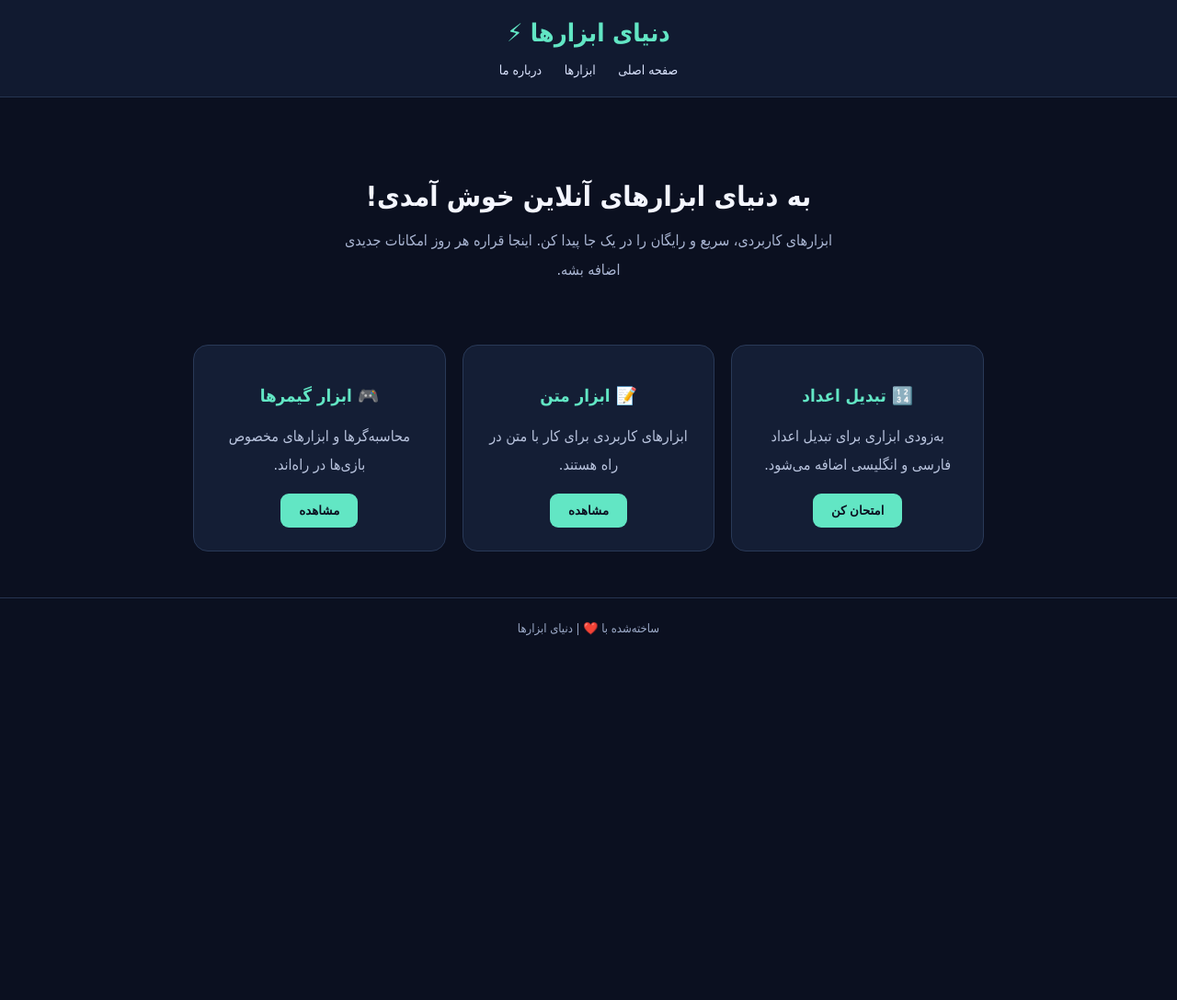
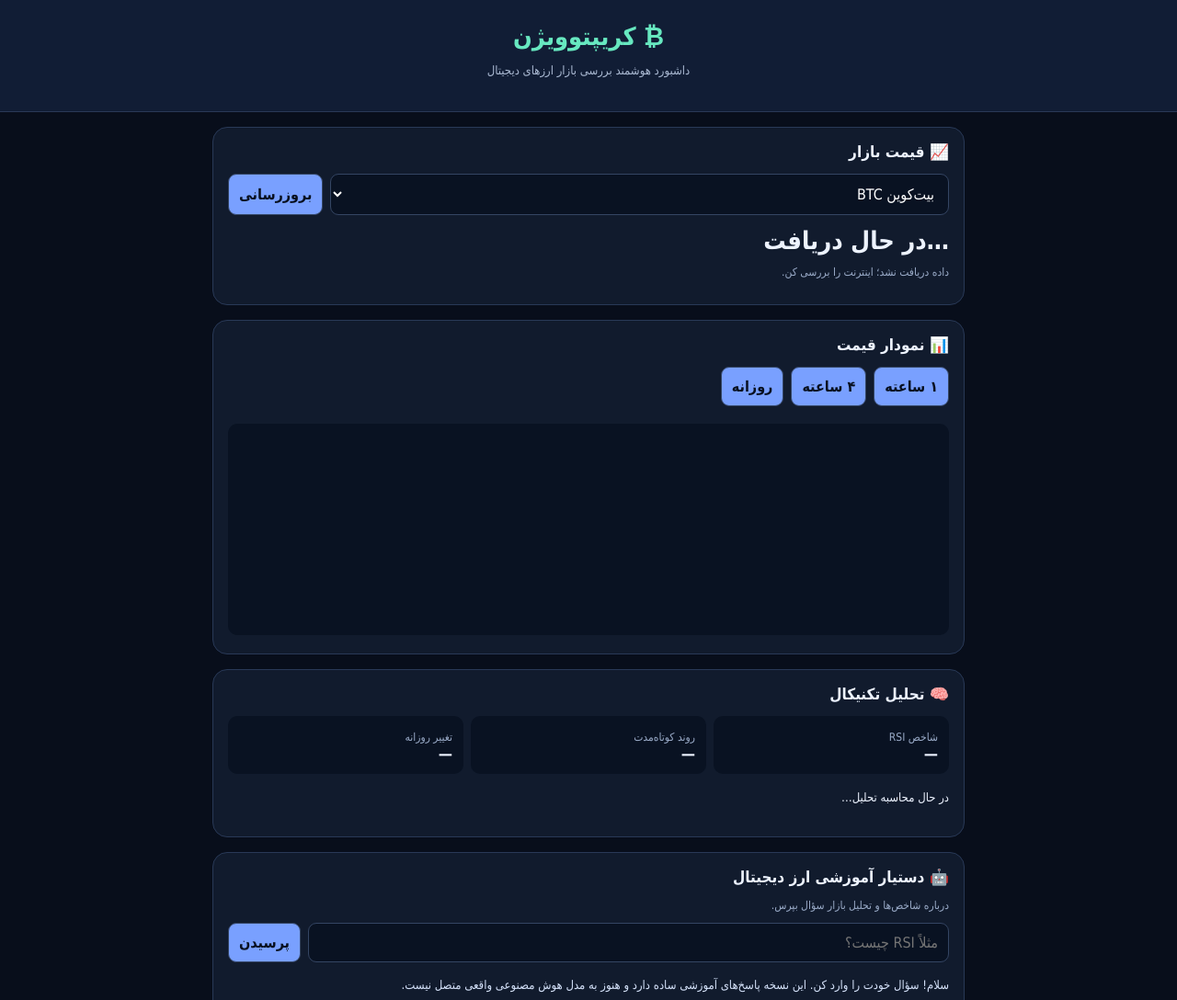
Before and after one commit to talent1551-max/my-first-website, a plain HTML site: page index.html in a window 1280 px wide. Shown: the top 1088 px of the page at 92% size. Before the commit the page ends 800 px from the top, so only its background shows below. Drawn offline with Linux system fonts and the light colour scheme; no server answers.

Commit message:
Update index.html

```diff
--- a/index.html
+++ b/index.html
@@ -2,167 +2,210 @@
 <html lang="fa" dir="rtl">
 <head>
 <meta charset="UTF-8">
-    <meta name="viewport" content="width=device-width, initial-scale=1.0">
-    <meta name="description" content="به سایت ابزارهای آنلاین خوش آمدید. ابزارهای کاربردی و رایگان برای همه.">
-    <title>دنیای ابزارها | ابزارهای آنلاین رایگان</title>
+<meta name="viewport" content="width=device-width, initial-scale=1">
+<title>کریپتوویژن | تحلیل ارز دیجیتال</title>
 <style>
-        * {
-            box-sizing: border-box;
-        }
-
-        body {
-            margin: 0;
-            font-family: Tahoma, Arial, sans-serif;
-            background: #0b1020;
-            color: #f4f6ff;
-        }
-
-        header {
-            padding: 20px;
-            background: #111a30;
-            border-bottom: 1px solid #263451;
-            text-align: center;
-        }
-
-        header h1 {
-            margin: 0;
-            color: #62e6c4;
-            font-size: 27px;
-        }
-
-        nav {
-            margin-top: 15px;
-        }
-
-        nav a {
-            color: #dce5ff;
-            text-decoration: none;
-            margin: 0 10px;
-            font-size: 14px;
-        }
-
-        .hero {
-            text-align: center;
-            padding: 65px 20px 45px;
-        }
-
-        .hero h2 {
-            font-size: 30px;
-            margin-bottom: 15px;
-        }
-
-        .hero p {
-            color: #aab6d3;
-            line-height: 2;
-            max-width: 550px;
-            margin: auto;
-        }
-
-        .tools {
-            max-width: 900px;
-            margin: 0 auto;
-            padding: 20px;
-            display: grid;
-            grid-template-columns: repeat(auto-fit, minmax(220px, 1fr));
-            gap: 18px;
-        }
-
-        .card {
-            background: #141e35;
-            border: 1px solid #293957;
-            border-radius: 16px;
-            padding: 25px;
-            text-align: center;
-        }
-
-        .card h3 {
-            color: #62e6c4;
-        }
-
-        .card p {
-            color: #b8c3dd;
-            line-height: 1.9;
-        }
-
-        .card button {
-            background: #62e6c4;
-            color: #0b1020;
-            border: 0;
-            border-radius: 9px;
-            padding: 11px 20px;
-            font-weight: bold;
-            cursor: pointer;
-        }
-
-        .card button:hover {
-            background: #42c9a8;
-        }
-
-        footer {
-            text-align: center;
-            padding: 25px;
-            margin-top: 30px;
-            color: #9caac8;
-            border-top: 1px solid #263451;
-            font-size: 13px;
-        }
+*{box-sizing:border-box}
+body{margin:0;background:#080e1b;color:#edf3ff;font-family:Tahoma,Arial,sans-serif}
+header{padding:24px 16px;background:#111d35;text-align:center;border-bottom:1px solid #293957}
+header h1{margin:0;color:#67e8c0;font-size:27px}
+header p{color:#aab9d2;font-size:13px}
+main{max-width:850px;margin:auto;padding:16px}
+.card{background:#111b2d;border:1px solid #293957;border-radius:16px;padding:16px;margin-bottom:16px}
+h2{font-size:17px;margin-top:0}
+select,input,button{font:inherit;border-radius:9px;padding:11px;border:1px solid #344563}
+select,input{background:#091222;color:white}
+button{background:#79a0ff;color:#081020;font-weight:bold;cursor:pointer}
+.row{display:flex;gap:8px;flex-wrap:wrap}
+.row select{flex:1;min-width:150px}
+.price{font-size:27px;font-weight:bold;direction:ltr;text-align:right;margin:12px 0}
+.muted{font-size:12px;color:#9aabc8}
+.green{color:#32d6a0}.red{color:#ff7180}
+canvas{width:100%;height:230px;background:#091222;border-radius:10px}
+.metrics{display:grid;grid-template-columns:repeat(3,1fr);gap:8px}
+.metric{padding:12px;background:#091222;border-radius:10px}
+.metric strong{display:block;font-size:17px}
+#analysis{line-height:2;font-size:13px}
+#answer{white-space:pre-wrap;line-height:1.9;font-size:13px;color:#d5e2fa}
+footer{text-align:center;color:#8d9db8;font-size:11px;padding:20px}
+@media(max-width:500px){.metrics{grid-template-columns:1fr}.price{font-size:23px}}
 </style>
 </head>
 <body>
-
 <header>
-    <h1>دنیای ابزارها ⚡</h1>
-    <nav>
-        <a href="#home">صفحه اصلی</a>
-        <a href="#tools">ابزارها</a>
-        <a href="#about">درباره ما</a>
-    </nav>
+<h1>₿ کریپتوویژن</h1>
+<p>داشبورد هوشمند بررسی بازار ارزهای دیجیتال</p>
 </header>
-
-<section class="hero" id="home">
-    <h2>به دنیای ابزارهای آنلاین خوش آمدی!</h2>
-    <p>
-        ابزارهای کاربردی، سریع و رایگان را در یک جا پیدا کن.
-        اینجا قراره هر روز امکانات جدیدی اضافه بشه.
-    </p>
-</section>
-
-<section class="tools" id="tools">
+<main>
 <div class="card">
-        <h3>🔢 تبدیل اعداد</h3>
-        <p>به‌زودی ابزاری برای تبدیل اعداد فارسی و انگلیسی اضافه می‌شود.</p>
-        <button onclick="convertNumbers()">امتحان کن</button>
+<h2>📈 قیمت بازار</h2>
+<div class="row">
+<select id="coin">
+<option value="BTCUSDT">بیت‌کوین BTC</option>
+<option value="ETHUSDT">اتریوم ETH</option>
+<option value="BNBUSDT">بایننس‌کوین BNB</option>
+<option value="SOLUSDT">سولانا SOL</option>
+<option value="XRPUSDT">ریپل XRP</option>
+<option value="DOGEUSDT">دوج‌کوین DOGE</option>
+<option value="ADAUSDT">کاردانو ADA</option>
+<option value="TRXUSDT">ترون TRX</option>
+</select>
+<button id="refresh">بروزرسانی</button>
+</div>
+<div class="price" id="price">در حال دریافت…</div>
+<div id="change" class="muted">در حال اتصال به بازار</div>
+<p class="muted" id="updated"></p>
 </div>
 
 <div class="card">
-        <h3>📝 ابزار متن</h3>
-        <p>ابزارهای کاربردی برای کار با متن در راه هستند.</p>
-        <button onclick="alert('ابزار متن به‌زودی اضافه می‌شود!')">مشاهده</button>
+<h2>📊 نمودار قیمت</h2>
+<div class="row">
+<button data-i="1h">۱ ساعته</button>
+<button data-i="4h">۴ ساعته</button>
+<button data-i="1d">روزانه</button>
+</div>
+<br>
+<canvas id="chart"></canvas>
 </div>
 
 <div class="card">
-        <h3>🎮 ابزار گیمرها</h3>
-        <p>محاسبه‌گرها و ابزارهای مخصوص بازی‌ها در راه‌اند.</p>
-        <button onclick="alert('ابزارهای گیمینگ به‌زودی اضافه می‌شوند!')">مشاهده</button>
+<h2>🧠 تحلیل تکنیکال</h2>
+<div class="metrics">
+<div class="metric"><span class="muted">شاخص RSI</span><strong id="rsi">—</strong></div>
+<div class="metric"><span class="muted">روند کوتاه‌مدت</span><strong id="trend">—</strong></div>
+<div class="metric"><span class="muted">تغییر روزانه</span><strong id="daily">—</strong></div>
 </div>
-</section>
+<p id="analysis">در حال محاسبه تحلیل…</p>
+</div>
 
-<footer id="about">
-    ساخته‌شده با ❤️ | دنیای ابزارها
+<div class="card">
+<h2>🤖 دستیار آموزشی ارز دیجیتال</h2>
+<p class="muted">درباره شاخص‌ها و تحلیل بازار سؤال بپرس.</p>
+<div class="row">
+<input id="question" placeholder="مثلاً RSI چیست؟" style="flex:1;min-width:170px">
+<button id="ask">پرسیدن</button>
+</div>
+<p id="answer">سلام! سؤال خودت را وارد کن. این نسخه پاسخ‌های آموزشی ساده دارد و هنوز به مدل هوش مصنوعی واقعی متصل نیست.</p>
+</div>
+</main>
+<footer>
+داده‌ها از API عمومی بازار دریافت می‌شوند. این ابزار توصیه مالی نیست و تحلیل‌ها قطعی نیستند.
 </footer>
 
 <script>
-function convertNumbers() {
-    const input = prompt("یک عدد انگلیسی وارد کن:");
-    if (input === null) return;
+const $=id=>document.getElementById(id);
+let interval='1h',busy=false,prices=[],lastChange=0;
 
-    const persianDigits = input.replace(/[0-9]/g, digit =>
-        "۰۱۲۳۴۵۶۷۸۹"[Number(digit)]
-    );
-
-    alert("عدد فارسی: " + persianDigits);
+async function api(url){
+ const response=await fetch(url);
+ if(!response.ok)throw Error('API error');
+ return response.json();
 }
+function fmt(n){
+ return Number(n).toLocaleString('en-US',{maximumFractionDigits:Number(n)<1?6:2});
+}
+function pct(n){
+ return (Number(n)>0?'+':'')+Number(n).toFixed(2)+'%';
+}
+async function load(){
+ if(busy)return;
+ busy=true;
+ const symbol=$('coin').value;
+ try{
+  const t=await api('https://api.binance.com/api/v3/ticker/24hr?symbol='+symbol);
+  lastChange=Number(t.priceChangePercent);
+  $('price').textContent='$'+fmt(t.lastPrice);
+  $('change').textContent='تغییر ۲۴ ساعت: '+pct(lastChange);
+  $('change').className=lastChange>=0?'green':'red';
+  $('daily').textContent=pct(lastChange);
+  $('daily').className=lastChange>=0?'green':'red';
+  $('updated').textContent='آخرین بروزرسانی: '+new Date().toLocaleTimeString('fa-IR');
+  await loadChart();
+ }catch(e){
+  $('change').textContent='داده دریافت نشد؛ اینترنت را بررسی کن.';
+ }
+ busy=false;
+}
+async function loadChart(){
+ const symbol=$('coin').value;
+ try{
+  const rows=await api('https://api.binance.com/api/v3/klines?symbol='+symbol+'&interval='+interval+'&limit=100');
+  prices=rows.map(x=>Number(x[4]));
+  draw(prices);
+  const r=calcRSI(prices);
+  $('rsi').textContent=r===null?'—':r.toFixed(1);
+  const a=avg(prices,7),b=avg(prices,25);
+  const trend=a&&b?(a>b?'صعودی':'نزولی'):'نامشخص';
+  $('trend').textContent=trend;
+  $('trend').className=trend==='صعودی'?'green':trend==='نزولی'?'red':'';
+  let msg=r===null?'داده کافی نیست.':r>=70?'RSI بالای ۷۰ است؛ احتمال داغ‌شدن حرکت قیمت وجود دارد.':r<=30?'RSI زیر ۳۰ است؛ فشار فروش ممکن است زیاد باشد.':'RSI در محدوده میانی قرار دارد.';
+  $('analysis').textContent='بر اساس میانگین ۷ و ۲۵ کندل، روند کوتاه‌مدت '+trend+' است. '+msg+' این شاخص‌ها آینده قیمت را تضمین نمی‌کنند.';
+ }catch(e){
+  $('analysis').textContent='نمودار دریافت نشد؛ اتصال اینترنت یا دسترسی به API را بررسی کن.';
+ }
+}
+function avg(a,n){
+ if(a.length<n)return null;
+ return a.slice(-n).reduce((x,y)=>x+y,0)/n;
+}
+function calcRSI(a){
+ if(a.length<15)return null;
+ let g=0,l=0;
+ for(let i=a.length-14;i<a.length;i++){
+  let d=a[i]-a[i-1];
+  if(d>0)g+=d;else l-=d;
+ }
+ g/=14;l/=14;
+ return l===0?100:100-100/(1+g/l);
+}
+function draw(a){
+ const c=$('chart'),r=c.getBoundingClientRect(),d=window.devicePixelRatio||1;
+ c.width=r.width*d;c.height=230*d;
+ const ctx=c.getContext('2d');
+ ctx.setTransform(d,0,0,d,0,0);
+ const w=r.width,h=230,p=15;
+ ctx.clearRect(0,0,w,h);
+ if(!a.length)return;
+ let min=Math.min(...a),max=Math.max(...a);
+ if(min===max){min*=.99;max*=1.01}
+ for(let i=0;i<5;i++){
+  let y=p+i*(h-2*p)/4;
+  ctx.beginPath();ctx.strokeStyle='#1d2b43';
+  ctx.moveTo(p,y);ctx.lineTo(w-p,y);ctx.stroke();
+ }
+ ctx.beginPath();
+ a.forEach((v,i)=>{
+  const x=p+i*(w-2*p)/(a.length-1);
+  const y=h-p-(v-min)/(max-min)*(h-2*p);
+  if(i===0)ctx.moveTo(x,y);else ctx.lineTo(x,y);
+ });
+ ctx.strokeStyle=a[a.length-1]>=a[0]?'#32d6a0':'#ff7180';
+ ctx.lineWidth=2;ctx.stroke();
+ ctx.fillStyle='#9aabc8';ctx.font='11px Tahoma';
+ ctx.fillText('$'+fmt(max),p,12);
+ ctx.fillText('$'+fmt(min),p,h-3);
+}
+$('refresh').onclick=load;
+$('coin').onchange=load;
+document.querySelectorAll('[data-i]').forEach(b=>b.onclick=()=>{
+ interval=b.dataset.i;
+ document.querySelectorAll('[data-i]').forEach(x=>x.style.opacity=x===b?'1':'.7');
+ load();
+});
+window.onresize=()=>draw(prices);
+$('ask').onclick=()=>{
+ const q=$('question').value.trim().toLowerCase();
+ if(!q)return;
+ let answer='در این نسخه دستیار محدود است و هنوز از مدل هوش مصنوعی واقعی استفاده نمی‌کند. هیچ شاخصی به‌تنهایی جهت بازار را تضمین نمی‌کند.';
+ if(q.includes('rsi'))answer='RSI شاخصی بین صفر تا صد برای سنجش قدرت حرکت قیمت است. معمولاً بالای ۷۰ را محدوده داغ و زیر ۳۰ را محدوده فشار فروش می‌دانند؛ اما این اعداد به‌تنهایی سیگنال خرید یا فروش نیستند.';
+ else if(q.includes('macd'))answer='MACD از میانگین‌های متحرک نمایی استفاده می‌کند تا مومنتوم و تغییر احتمالی روند را بررسی کند. آن را همراه حجم و ساختار قیمت ببین.';
+ else if(q.includes('روند')||q.includes('تحلیل'))answer=$('analysis').textContent;
+ else if(q.includes('بخر')||q.includes('بفروش')||q.includes('خرید')||q.includes('فروش'))answer='نمی‌توانم سود یا آینده قیمت را تضمین کنم. پیش از هر تصمیمی ریسک و احتمال ضرر را بررسی کن و صرفاً بر اساس یک شاخص تصمیم نگیر.';
+ $('answer').textContent=answer;
+};
+$('question').addEventListener('keydown',e=>{if(e.key==='Enter')$('ask').click()});
+load();
+setInterval(load,60000);
 </script>
-
 </body>
 </html>
```
Lines whose indentation alone changed are shown as unchanged.
